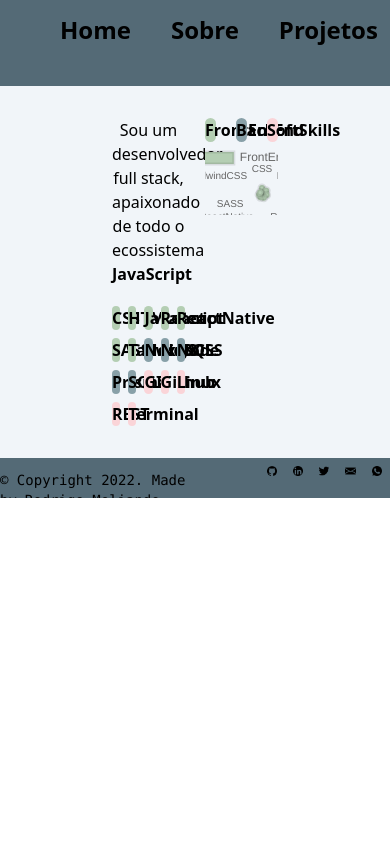
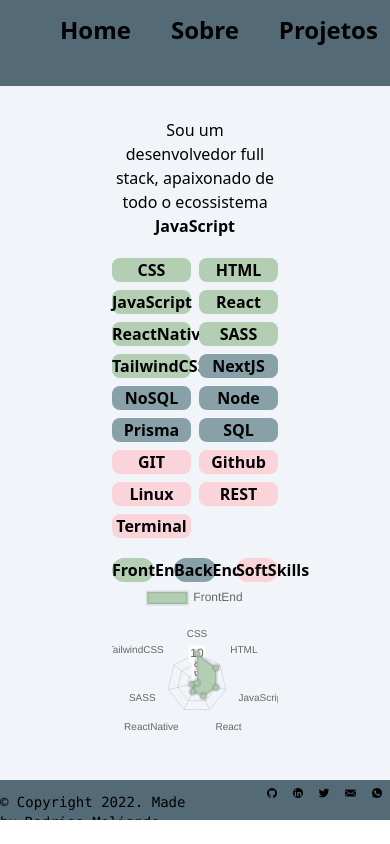
Before and after one commit to Meliande/site, a Next.js app: page /about in a window 390 px wide. Built offline with nearby package versions, Linux system fonts and the light colour scheme.

Commit message:
responsive

```diff
--- a/src/components/AboutComponent.tsx
+++ b/src/components/AboutComponent.tsx
@@ -7,7 +7,7 @@
 
     return(
         <div className="font-bold">
-            <div className="grid grid-cols-5 gap-2">
+            <div className="grid grid-cols-2 gap-2 xl:grid-cols-5">
                 {
                     fronSkills.map(skill => (
                         <div key={skill} className="bg-[#B4CEB3] rounded-lg">
--- a/src/pages/about.tsx
+++ b/src/pages/about.tsx
@@ -16,7 +16,7 @@
       }
 
     return(
-        <div className="px-28 py-8 grid grid-cols-2 gap-5 text-center">
+        <div className="px-28 py-8 grid grid-cols-1 gap-5 text-center xl:grid-cols-2">
             <div className="flex-col">
                 <p className="pb-5">
                     Sou um desenvolvedor full stack, apaixonado de todo o ecossistema <strong>JavaScript</strong>
```
